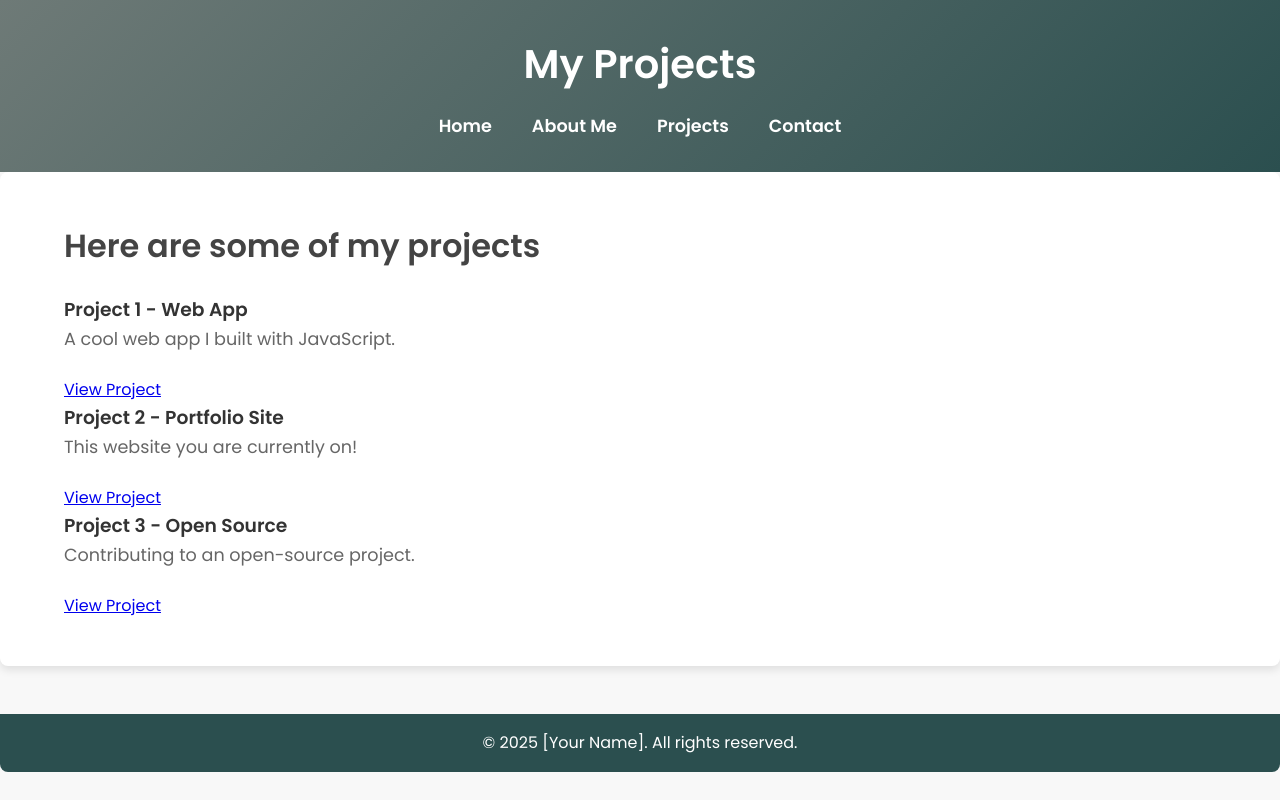
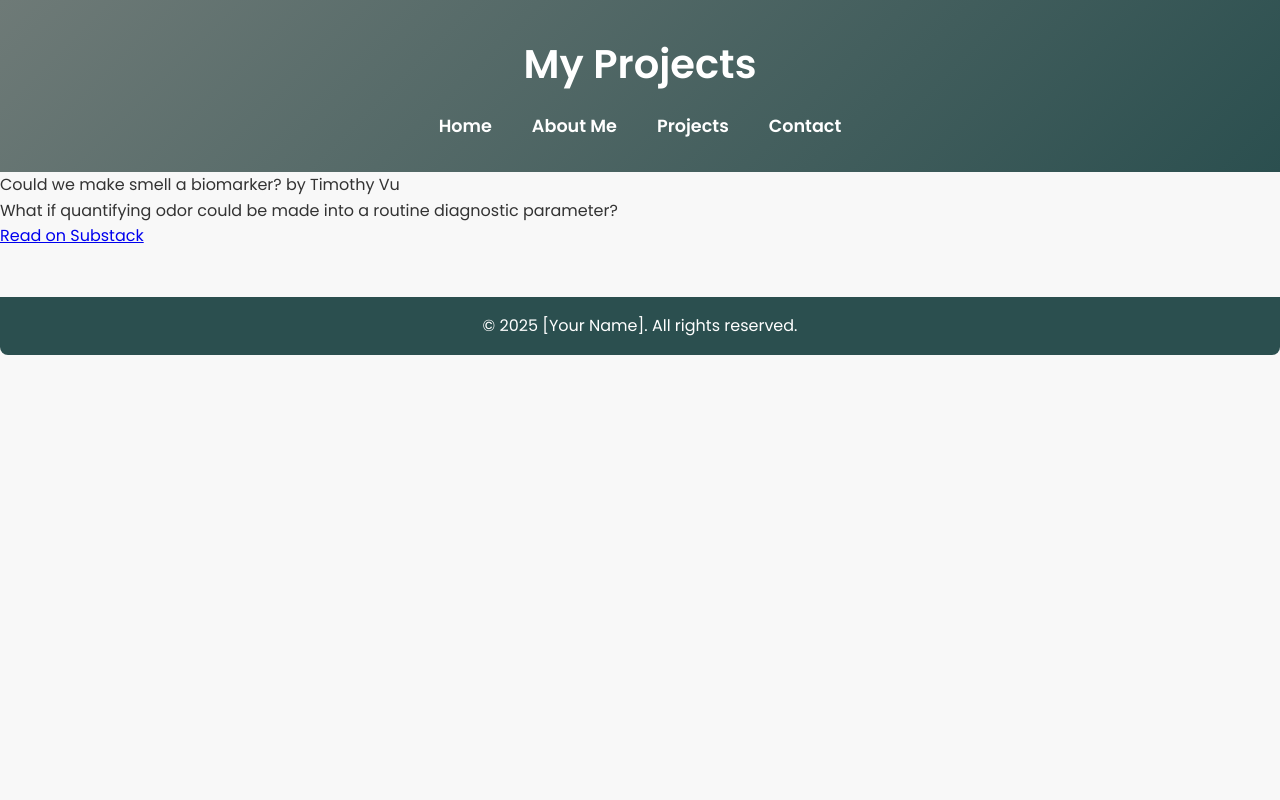
Before and after one commit to timothyqvu1/skills-github-pages, a plain HTML site: page substack.html in a window 1280 px wide. Drawn offline with Linux system fonts and the light colour scheme; a script that the page names is missing.

Commit message:
Update and rename projects.html to substack.html

```diff
--- a/projects.html
+++ b/substack.html
@@ -24,28 +24,15 @@
         </div>
     </header>
 
-    <section id="projects">
-        <div class="container">
-            <h2>Here are some of my projects</h2>
-            <div class="project-list">
-                <div class="project-card">
-                    <h3>Project 1 - Web App</h3>
-                    <p>A cool web app I built with JavaScript.</p>
-                    <a href="#">View Project</a>
-                </div>
-                <div class="project-card">
-                    <h3>Project 2 - Portfolio Site</h3>
-                    <p>This website you are currently on!</p>
-                    <a href="#">View Project</a>
-                </div>
-                <div class="project-card">
-                    <h3>Project 3 - Open Source</h3>
-                    <p>Contributing to an open-source project.</p>
-                    <a href="#">View Project</a>
-                </div>
-            </div>
-        </div>
-    </section>
+    <div class="substack-post-embed">
+        <p lang="en">Could we make smell a biomarker? by Timothy Vu</p>
+        <p>What if quantifying odor could be made into a routine diagnostic parameter?</p>
+        <a data-post-link href="https://synapticduo.substack.com/p/could-we-make-smell-a-biomarker">Read on Substack
+        </a>
+    </div>
+    <script async src="https://substack.com/embedjs/embed.js" charset="utf-8">
+
+    </script>
 
     <footer>
         <p>© 2025 [Your Name]. All rights reserved.</p>
```
